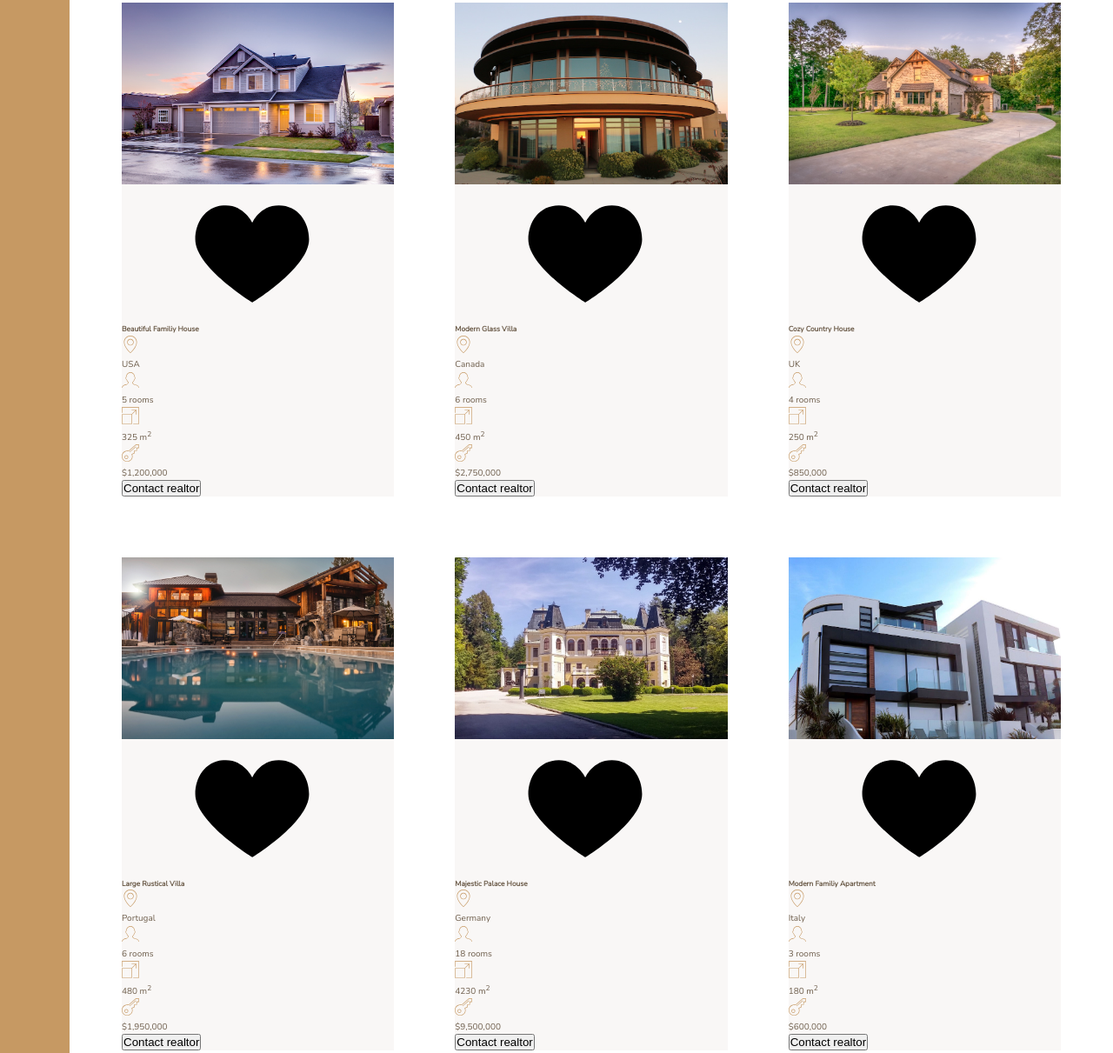
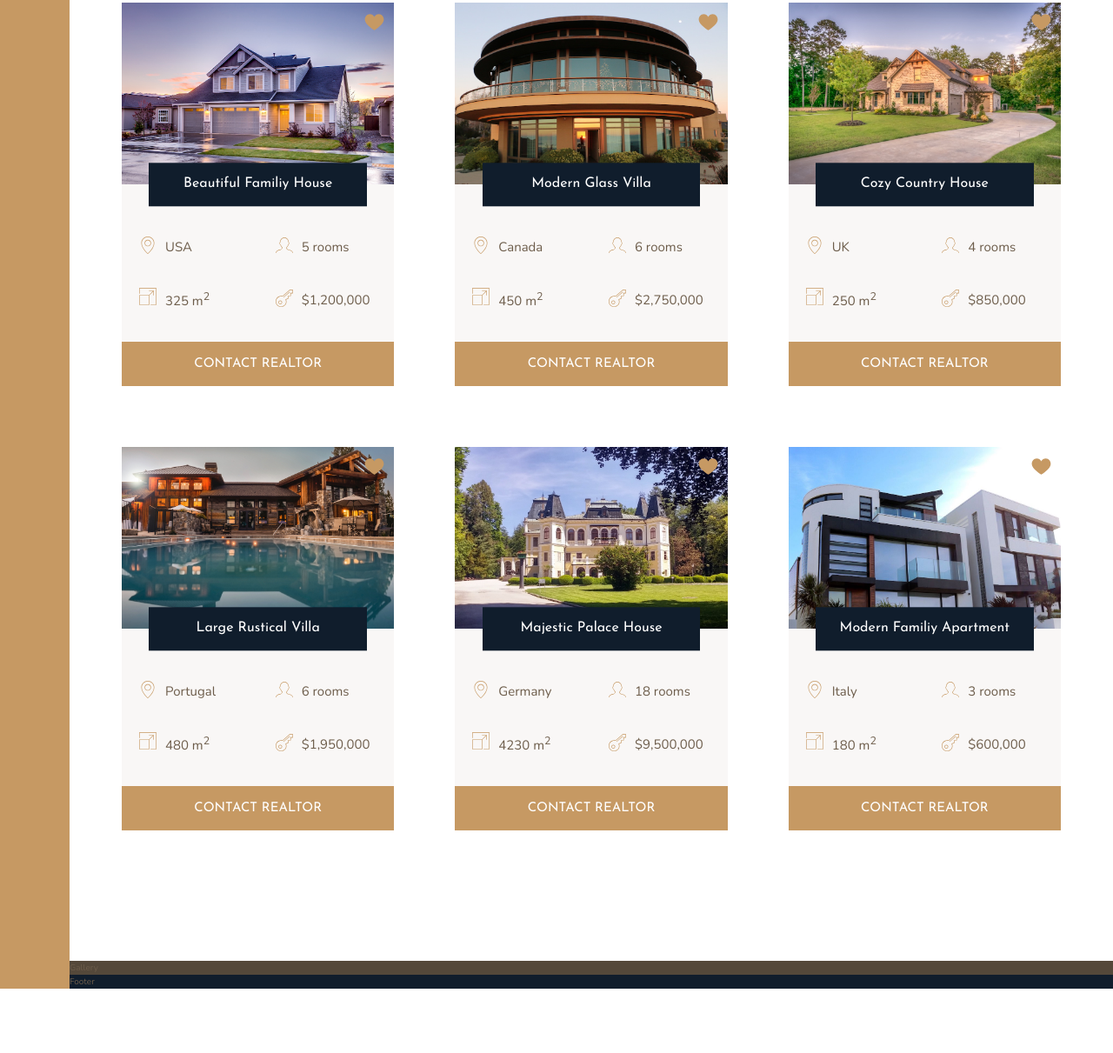
Before and after one commit to Tuund/Nexter, a website: page index.html in a window 1280 px wide. Shown: the part 1967-3178 px from the top of the page at 87% size. After the commit the page ends 3104 px from the top, so only its background shows below. Drawn offline with nearby package versions, Linux system fonts and the light colour scheme.

Commit message:
9. Building the Homes Section - Part 2

```diff
--- a/index.html
+++ b/index.html
@@ -128,7 +128,7 @@
           </svg>
           <p>$1,200,000</p>
         </div>
-        <button class="cta">Contact realtor</button>
+        <button class="btn home__btn">Contact realtor</button>
       </div>
       <div class="home">
         <img class="home__img" src="img/house-2.jpeg" alt="House 2" />
@@ -160,7 +160,7 @@
           </svg>
           <p>$2,750,000</p>
         </div>
-        <button class="cta">Contact realtor</button>
+        <button class="btn home__btn">Contact realtor</button>
       </div>
       <div class="home">
         <img class="home__img" src="img/house-3.jpeg" alt="House 3" />
@@ -192,7 +192,7 @@
           </svg>
           <p>$850,000</p>
         </div>
-        <button class="cta">Contact realtor</button>
+        <button class="btn home__btn">Contact realtor</button>
       </div>
       <div class="home">
         <img class="home__img" src="img/house-4.jpeg" alt="House 4" />
@@ -224,7 +224,7 @@
           </svg>
           <p>$1,950,000</p>
         </div>
-        <button class="cta">Contact realtor</button>
+        <button class="btn home__btn">Contact realtor</button>
       </div>
       <div class="home">
         <img class="home__img" src="img/house-5.jpeg" alt="House 5" />
@@ -256,7 +256,7 @@
           </svg>
           <p>$9,500,000</p>
         </div>
-        <button class="cta">Contact realtor</button>
+        <button class="btn home__btn">Contact realtor</button>
       </div>
       <div class="home">
         <img class="home__img" src="img/house-6.jpeg" alt="House 6" />
@@ -288,7 +288,7 @@
           </svg>
           <p>$600,000</p>
         </div>
-        <button class="cta">Contact realtor</button>
+        <button class="btn home__btn">Contact realtor</button>
       </div>
     </section>
 
--- a/sass/_homes.scss
+++ b/sass/_homes.scss
@@ -8,30 +8,69 @@
 }
 
 .home {
+  display: grid;
+  grid-template-columns: repeat(2, 1fr);
+  row-gap: 3.5rem;
   background-color: $color-grey-light-1;
 
   &__img {
+    z-index: 2;
+    grid-column: 1 / -1;
+    grid-row: 1 / 2;
     width: 100%;
   }
 
   &__like {
-
+    z-index: 2;
+    grid-column: 2 / 3;
+    grid-row: 1 / 2;
+    justify-self: end;
+    width: 2.5rem;
+    height: 2.5rem;
+    margin: 1rem;
+    fill: $color-primary;
   }
 
   &__name {
+    z-index: 2;
+    grid-column: 1 / -1;
+    grid-row: 1 / 2;
+    justify-self: center;
+    align-self: end;
+    width: 80%;
+    padding: 1.25rem;
+    transform: translateY(50%);
+    font-family: $font-display;
+    font-weight: 400;
+    text-align: center;
+    font-size: 1.6rem;
+    color: #fff;
+    background-color: $color-secondary;
+  }
+
+  &__location,
+  &__room {
+    margin-top: 2.5rem;
   }
 
   &__location,
   &__room,
   &__area,
   &__price {
+    display: flex;
+    align-self: center;
+    font-size: 1.5rem;
+    margin-left: 2rem;
+
     svg {
       width: 2rem;
       height: 2rem;
+      margin-right: 1rem;
       fill: $color-primary;
     }
+  }
 
-    p {
-    }
+  &__btn {
+    grid-column: 1 / -1;
   }
 }
```
Also changed, not shown: css/style.css.
